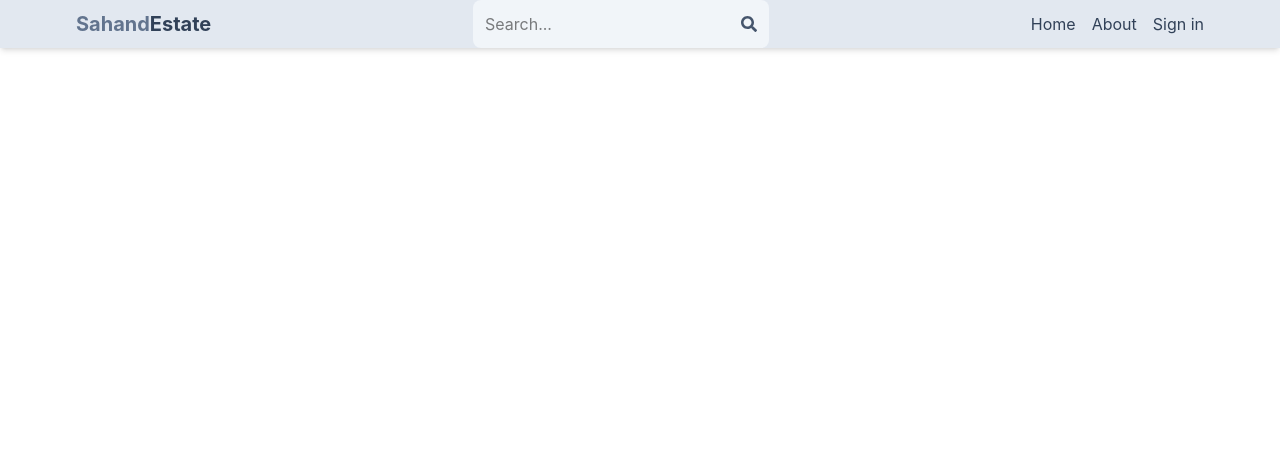
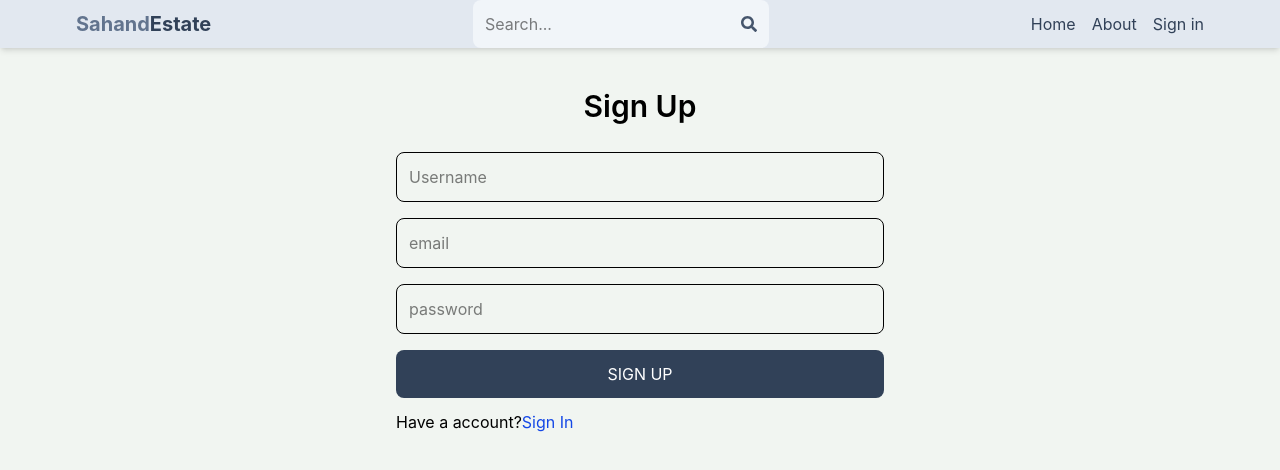
Before and after one commit to VIVEK-09072003/Real-State, a React (Vite) app in the folder client/: page /sign-up in a window 1280 px wide. Shown: the top 470 px of the page. Built offline with nearby package versions, Linux system fonts and the light colour scheme.

Commit message:
complete signup page ui

```diff
--- a/client/src/App.jsx
+++ b/client/src/App.jsx
@@ -3,7 +3,7 @@
 import About from './pages/About'
 import Profile from './pages/Profile'
 import SignIn from './pages/SignIn'
-import SignOut from './pages/SignOut'
+import Signup from './pages/SignUp'
 import Header from './components/Header'
 
 export default function App() {
@@ -15,7 +15,7 @@
         <Route path="/about" element={<About />} />
         <Route path="/profile" element={<Profile />} />
         <Route path="/sign-in" element={<SignIn />} />
-        <Route path="/sign-out" element={<SignOut />} />
+        <Route path="/sign-up" element={<Signup />} />
       </Routes>
     </BrowserRouter>
   )
--- a/client/src/index.css
+++ b/client/src/index.css
@@ -1 +1,5 @@
 @import "tailwindcss";
+
+body{
+    background-color: rgb(241, 245, 241);
+}
--- a/client/src/pages/SignOut.jsx
+++ /dev/null
@@ -1,7 +0,0 @@
-import React from 'react'
-
-export default function SignOut() {
-  return (
-    <div>SignOut</div>
-  )
-}
--- /dev/null
+++ b/client/src/pages/SignUp.jsx
@@ -0,0 +1,22 @@
+import { Link } from "react-router-dom"
+
+export default function Signup() {
+  return (
+    <div className='p-3 max-w-lg mx-auto'>
+      <h1 className='text-3xl text-center font-semibold my-7'>Sign Up</h1>
+      <form className='flex flex-col gap-4'>
+        <input type='text' placeholder='Username' className='border p-3 rounded-lg' id='username' />
+        <input type='email' placeholder='email' className='border p-3 rounded-lg' id='email' />
+        <input type='password' placeholder='password' className='border p-3 rounded-lg' id='password' />
+        <button className='bg-slate-700 text-white p-3 rounded-lg uppercase hover:opacity-90 disabled:opacity-80'>Sign Up</button>
+      </form>
+      <div className="flex gap-2 mt-3 ">
+        <p>Have a account?
+        <Link to={"/sign-in"}>
+            <span className="text-blue-700">Sign In</span>
+        </Link>
+        </p>
+      </div>
+    </div>
+  )
+}
```
